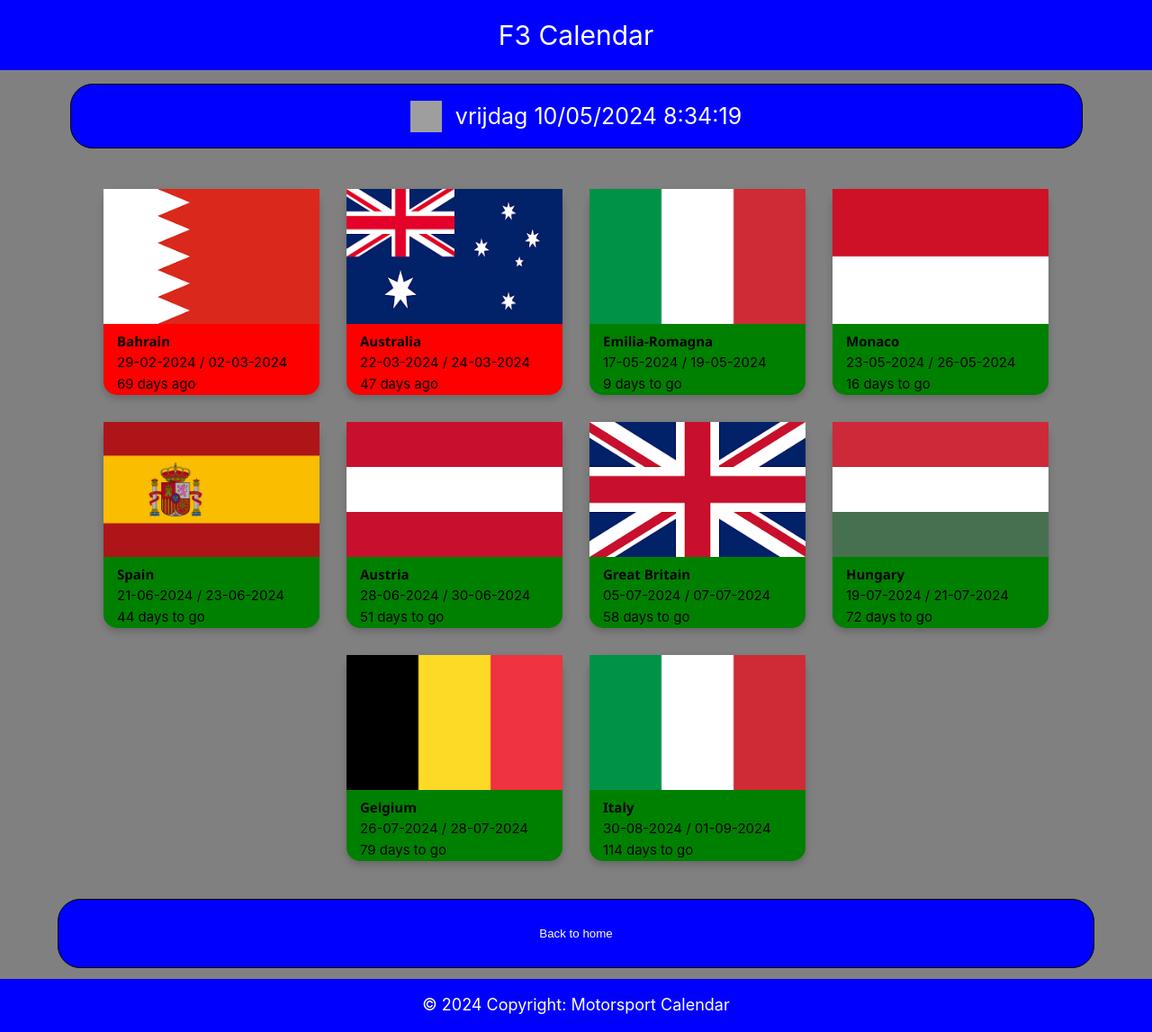
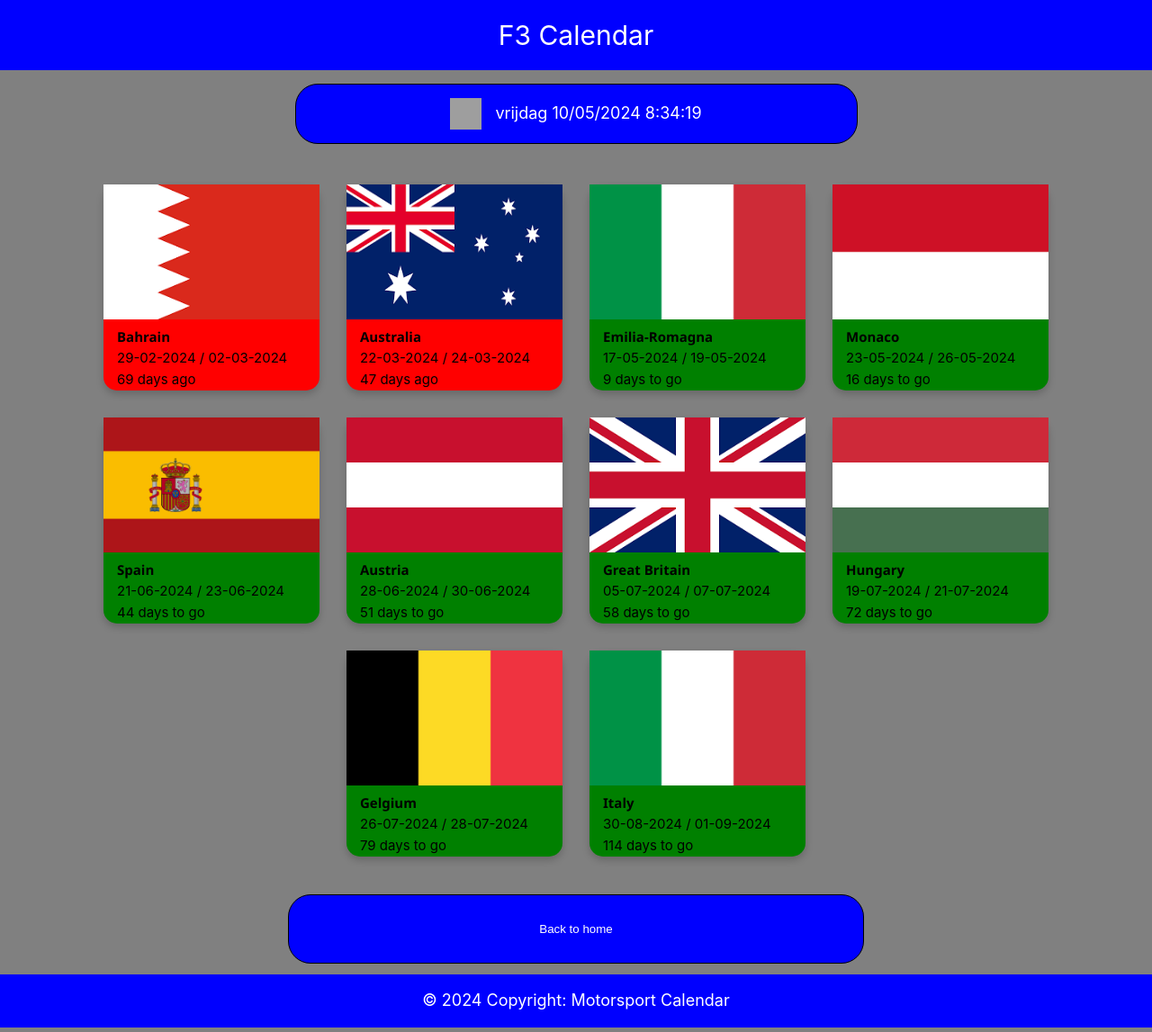
Before and after one commit to ExcitedHawk03/formula-calendars, a Vue app: page /f3-calendar in a window 1280 px wide. Shown: the whole page at 90% size. Built offline with nearby package versions, Linux system fonts and the light colour scheme; grey boxes are pictures that could not be loaded.

Commit message:
Changed calendar pages (#12)

```diff
--- a/index.html
+++ b/index.html
@@ -8,7 +8,7 @@
     <link rel="manifest" href="/site.webmanifest" />
     <meta name="apple-mobile-web-app-title" content="Formula Calendars" />
     <meta name="application-name" content="Formula Calendars" />
-    <meta name="theme-color" content="#808080" />
+    <meta name="theme-color" content="#0000FF" />
     <title>Formula Calendars</title>
   </head>
   <body>
--- a/src/components/Button.vue
+++ b/src/components/Button.vue
@@ -22,7 +22,7 @@ export default {
 <style scoped>
 button {
   display: block;
-  width: 90%;
+  width: 50%;
   margin: 12px 0px 12px 0px;
   border: 1px solid black;
   border-radius: 25px;
--- a/src/components/Clock.vue
+++ b/src/components/Clock.vue
@@ -26,11 +26,11 @@ export default {
   background-color: blue;
   color: white;
   font-weight: bold;
-  font-size: 25px;
+  font-size: larger;
   gap: 15px;
   border-radius: 25px;
   border: 1px solid black;
-  width: 90%;
+  width: 50%;
 }
 
 img {
--- a/src/pages/F1Calendar.vue
+++ b/src/pages/F1Calendar.vue
@@ -42,7 +42,6 @@ export default {
 </template>
 
 <style scoped>
-.clock-container,
 .calendar-container {
   flex-wrap: wrap;
   padding: 15px;
@@ -54,4 +53,8 @@ export default {
   display: flex;
   justify-content: center;
 }
+
+.clock-container {
+  padding: 15px;
+}
 </style>
```
Also changed, not shown: public/site.webmanifest.
